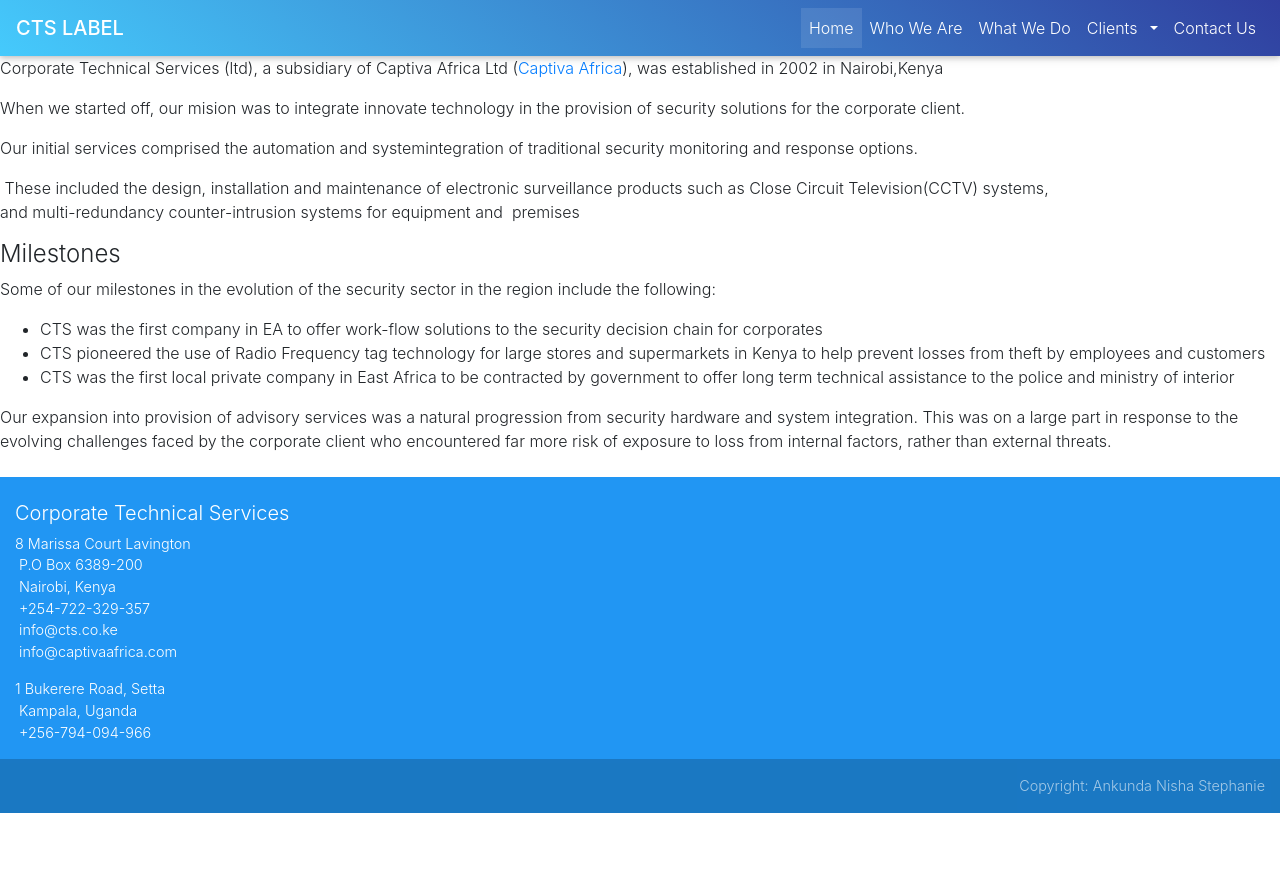
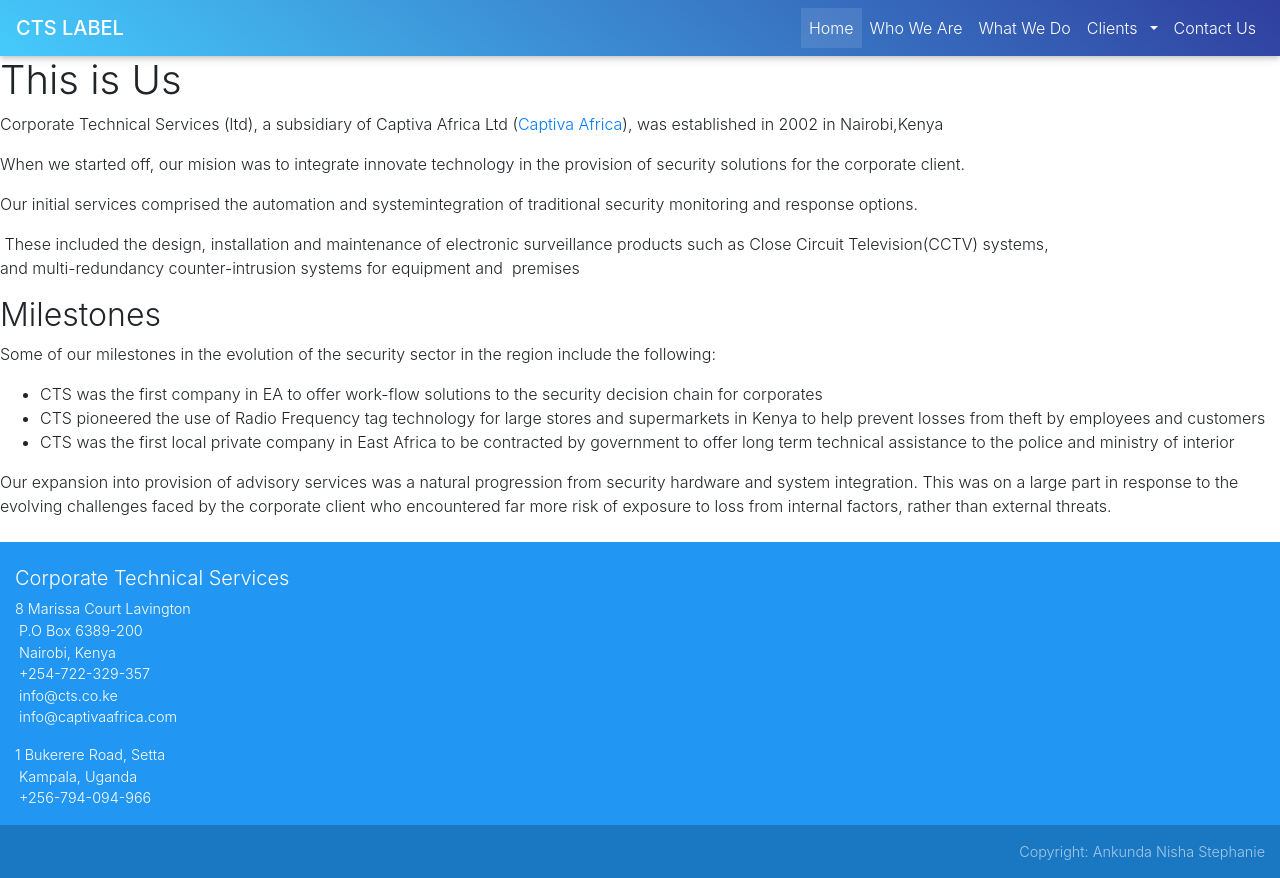
Before and after one commit to ankundn/CTL, a React (Create React App) app: page /about in a window 1280 px wide. Before the commit the page ends 813 px from the top, so only its background shows below. Built offline with nearby package versions, Linux system fonts and the light colour scheme.

Commit message:
Added content to the about page-font size

```diff
--- a/src/components/About.js
+++ b/src/components/About.js
@@ -1,19 +1,21 @@
 import React from "react";
+import "../index.css";
 
 class About extends React.Component {
   render() {
     return (
       <div>
-        <p>
+        <h1> This is Us </h1>
+        <p className="aboutcontent">
           Corporate Technical Services (ltd), a subsidiary of Captiva Africa Ltd
           (<a href="https://captivaafrica.com">Captiva Africa</a>), was
           established in 2002 in Nairobi,Kenya
         </p>
-        <p>
+        <p className="aboutcontent">
           When we started off, our mision was to integrate innovate technology
           in the provision of security solutions for the corporate client.
         </p>
-        <p>
+        <p className="aboutcontent">
           Our initial services comprised the automation and systemintegration of
           traditional security monitoring and response options.
         </p>
@@ -22,18 +24,19 @@ class About extends React.Component {
           style={{
             whiteSpace: "pre-wrap",
           }}
+          className="aboutcontent"
         >
           {
             " These included the design, installation and maintenance of electronic surveillance products such as Close Circuit Television(CCTV) systems,\nand multi-redundancy counter-intrusion systems for equipment and  premises "
           }
         </p>
         <div>
-          <h4>Milestones</h4>
-          <p>
+          <h2>Milestones</h2>
+          <p className="aboutcontent">
             Some of our milestones in the evolution of the security sector in
             the region include the following:
           </p>
-          <ul>
+          <ul className="aboutcontent">
             <li>
               CTS was the first company in EA to offer work-flow solutions to
               the security decision chain for corporates
@@ -49,7 +52,7 @@ class About extends React.Component {
               to the police and ministry of interior
             </li>
           </ul>
-          <p>
+          <p className="aboutcontent">
             Our expansion into provision of advisory services was a natural
             progression from security hardware and system integration. This was
             on a large part in response to the evolving challenges faced by the
```
